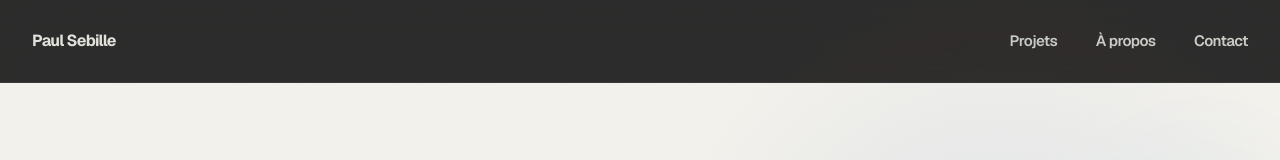
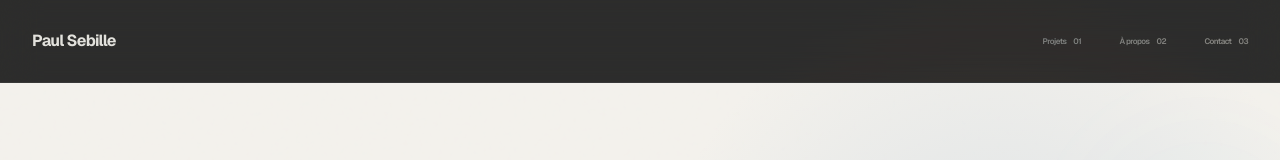
Before and after one commit to paulsebille/Portfolio, a Next.js app: page / in a window 1280 px wide. Shown: the top 160 px of the page. Built offline with nearby package versions, Linux system fonts and the light colour scheme.

Commit message:
Add editorial navigation labels

```diff
--- a/components/SiteHeader.tsx
+++ b/components/SiteHeader.tsx
@@ -36,9 +36,9 @@ export function SiteHeader() {
           <strong>Paul Sebille</strong>
         </Link>
         <nav className="nav" aria-label="Navigation principale">
-          <Link href="/#work">Projets</Link>
-          <Link href="/#about">À propos</Link>
-          <Link href="/#contact">Contact</Link>
+          <Link href="/#work" aria-label="Projets"><span className="nav-label">Projets</span><span className="nav-index" aria-hidden="true">01</span></Link>
+          <Link href="/#about" aria-label="À propos"><span className="nav-label">À propos</span><span className="nav-index" aria-hidden="true">02</span></Link>
+          <Link href="/#contact" aria-label="Contact"><span className="nav-label">Contact</span><span className="nav-index" aria-hidden="true">03</span></Link>
         </nav>
       </div>
     </header>
```
